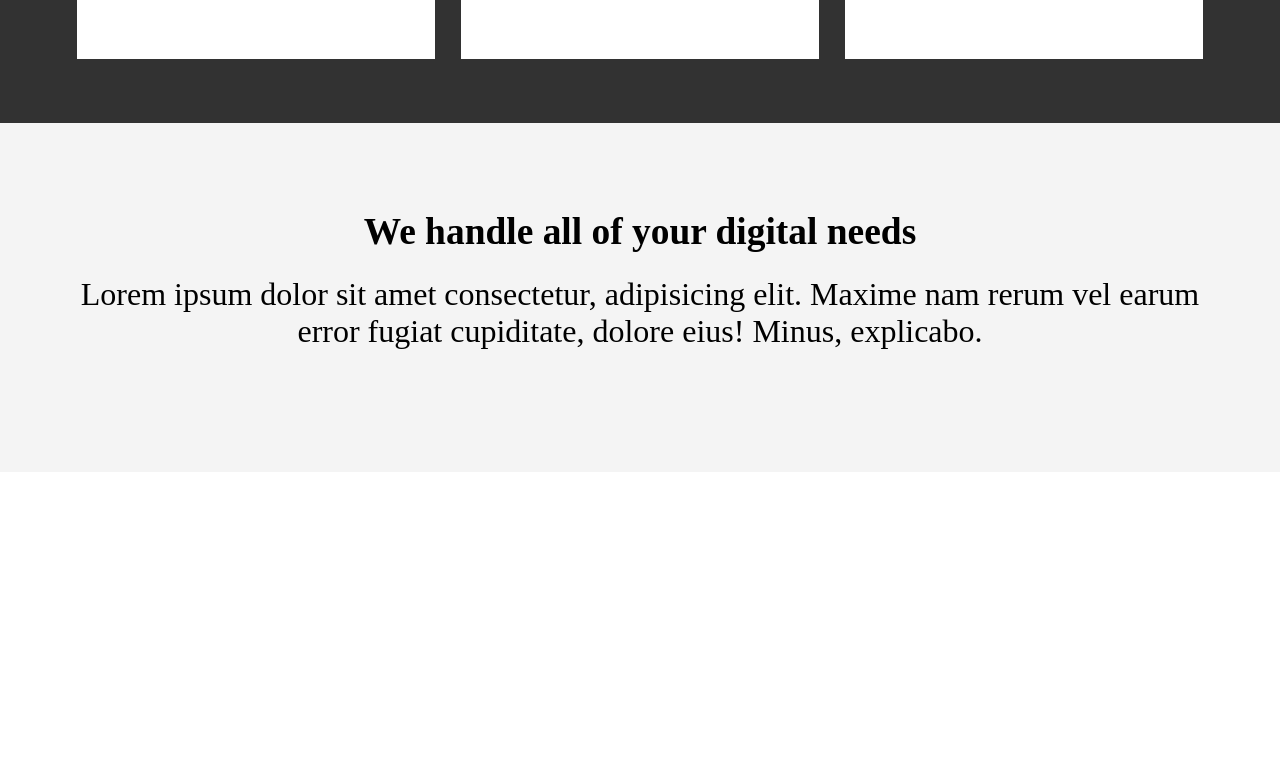
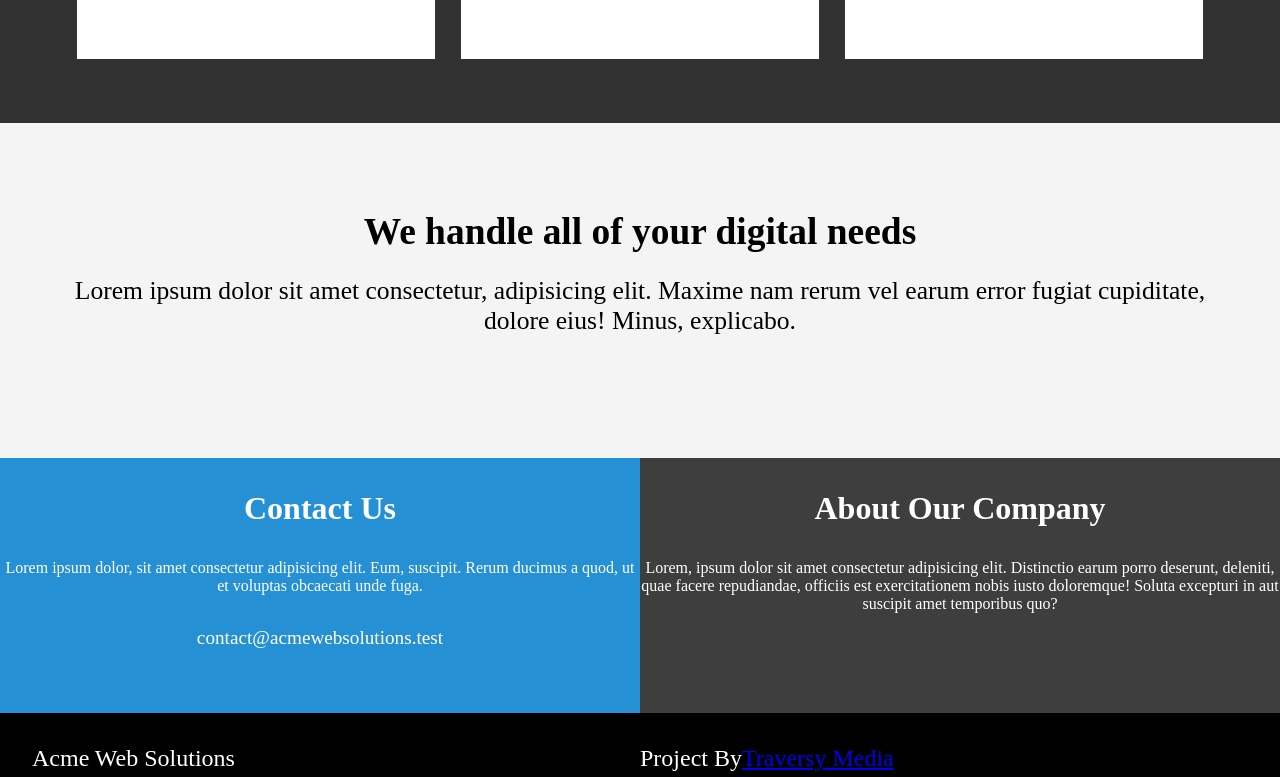
Before and after one commit to BrusmelGil/HtmlyCssActividad, a plain HTML site: page index.html in a window 1280 px wide. Shown: the part 944-1721 px from the top of the page. Before the commit the page ends 1416 px from the top, so only its background shows below. Drawn offline with Linux system fonts and the light colour scheme.

Commit message:
main and footer finished

```diff
--- a/index.html
+++ b/index.html
@@ -87,17 +87,42 @@
 <div class="paragrahp-card">Lorem ipsum dolor sit amet consectetur adipisicing elit. Nostrum culpa neque
     quo eum et quasi velit voluptatum cum maiores exercitationem.</div>
 </div>
-
 </section>
 
 <section id="section-C">
-    <div class="titleH3"><h3>We handle all of your digital needs</h3>
-       <p class="Paragraph">Lorem ipsum dolor sit amet consectetur, adipisicing elit. Maxime nam rerum vel earum error fugiat cupiditate,
+    <div class="titleH3">
+        <h3>We handle all of your digital needs</h3>
+        <p class="Paragraph">Lorem ipsum dolor sit amet consectetur, adipisicing elit. Maxime nam rerum vel earum error
+            fugiat cupiditate,
             dolore eius! Minus, explicabo.</p>
     </div>
 
 </section>
 
+<section id="section-box">
+
+    <div class="box-left">
+        <h2 class="title-box">Contact Us</h2>
+        <P class="text-box">Lorem ipsum dolor, sit amet consectetur adipisicing elit. Eum, suscipit. Rerum ducimus a
+        quod, ut et voluptas obcaecati unde fuga.</P>
+        <p class="textBoxContact">contact@acmewebsolutions.test</p>
+    </div>
+
+    <div class="box-right">
+        <h2 class="title-box">About Our Company</h2>
+        <P class="text-box">Lorem, ipsum dolor sit amet consectetur adipisicing elit. Distinctio earum porro deserunt,
+            deleniti, quae facere repudiandae, officiis est exercitationem nobis iusto doloremque! Soluta excepturi in
+            aut suscipit amet temporibus quo?</P>
+
+    </div>
+</section>
+
+<footer id="footer">
+    <div class="text-footer">Acme Web Solutions</div>
+    <div class="text-footer-right">Project By<a href="https://www.traversymedia.com/" target="_blank">Traversy Media</a></div>
+
+</footer>
+
 </main>
 </body>
 
--- a/style.css
+++ b/style.css
@@ -1,4 +1,4 @@
-*{
+* {
     margin: 0;
     padding: 0;
 }
@@ -13,7 +13,7 @@
 
 .column {
     font-size: large;
-    width:70%;
+    width: 70%;
     column-count: 2;
     column-gap: 3.2%;
     column-rule: 1px;
@@ -36,7 +36,6 @@
     justify-content: space-around;
     padding: 5vw;
     margin-top: 1px;
-
 }
 .contain-card {
     display: flex;
@@ -46,24 +45,17 @@
     width: 1vw;
     height: 40vh;
     padding: 15%;
-
-
 }
-
-
 
 .card img {
     width: 20vw;
     height: 15vw;
     margin-top: 1px;
-
 }
 
 .title-card {
     font-size: X-large;
     justify-content: space-between;
-
-
 }
 
 .paragrahp-card {
@@ -71,20 +63,90 @@
 
 }
 
-#section-C{
+#section-C {
     background: #eaeaea83;
     padding: 5vw;
-
 }
 
-.titleH3{
+.titleH3 {
     text-align: center;
-    font-size: xx-large;
+    font-size: 2em;
     margin-top: 2%;
     margin-bottom: 5%;
 }
 
 .Paragraph {
     margin-top: 2%;
-    font-size: xlarge;
+    font-size: 0.8em;
 }
+
+#section-box {
+    display: flex;
+}
+
+.box-left {
+    background: #2690d4;
+    width: 50%;
+    text-align: center;
+}
+
+.textBoxContact {
+    margin-top: 5%;
+    margin-bottom: 10%;
+    font-size: 1.2em;
+    color: white;
+}
+
+.title-box {
+    margin-top: 5%;
+    margin-bottom: 5%;
+    font-size: 2em;
+    color: white;
+
+}
+
+.text-box {
+    color: white;
+}
+
+.box-right {
+    background-color: rgba(0, 0, 0, 0.756);
+    width: 50%;
+    text-align: center;
+}
+
+#footer {
+    background: black;
+    padding: 2em;
+
+}
+
+/* .text-footer {
+    color: white;
+    font-size: 1.5em;
+    text-align: left;
+}
+
+.text-footer-right{
+    color: white;
+    font-size: 1.5em;
+    text-align: right;
+
+
+} */
+.text-footer{
+    color: white;
+    font-size: 1.5em;
+    align-items: flex-end;
+    float: left;
+    width: 50%;
+
+}
+
+.text-footer-right{
+    color: white;
+    font-size: 1.5em;
+    float: right;
+    width: 50%;
+
+}
```
